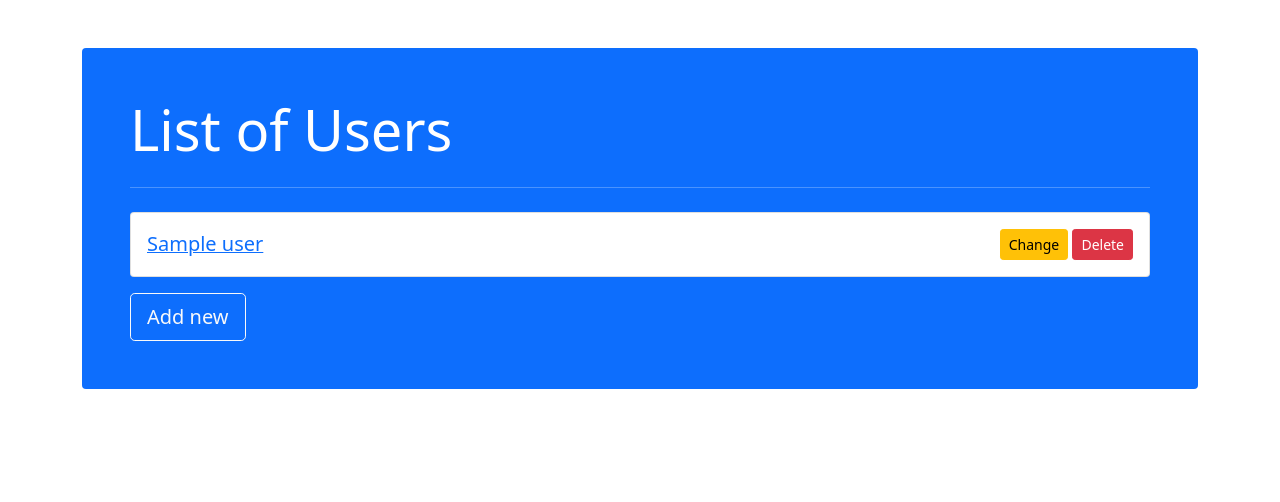
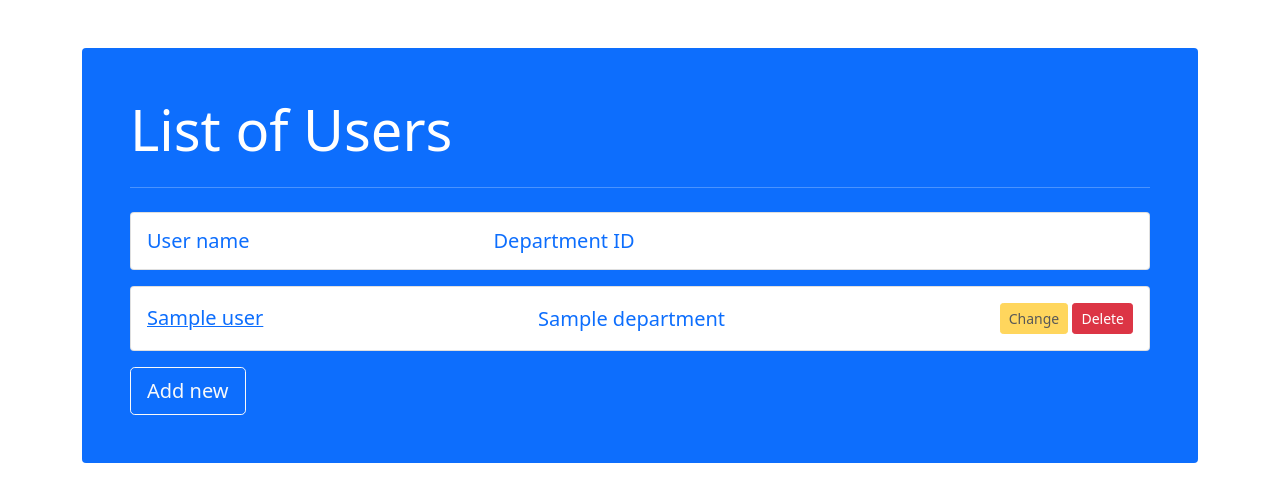
Before and after one commit to UncleChernomor/test-webcoder, a PHP site: template src/Views/pages/users/index.php in a window 1280 px wide. Shown: the part 56-558 px from the top of the page. Run offline with PHP 8.4, Linux system fonts and the light colour scheme; the template is opened without the code that fills it: most values are stand-ins (such as "Sample title", 1, 10 or a date in 2020); some libraries are stand-ins or nearby versions.

Commit message:
create User is realesed

```diff
--- a/src/Controllers/DepartmentController.php
+++ b/src/Controllers/DepartmentController.php
@@ -37,7 +37,7 @@ class DepartmentController extends RootController
 
     public function store(): void
     {
-        $name = trim($_POST['name-department']) ?? null;
+        $name = trim(filter_var($_POST['name-department'] ?? '', FILTER_SANITIZE_STRING)) ?? null;
 
         // min validation
         if (!$name || mb_strlen($name) < 2 || mb_strlen($name) > 50) {
@@ -46,6 +46,7 @@ class DepartmentController extends RootController
             ]);
             return;
         }
+
         try {
             $pdo = Database::getInstance()->getConnection();
             $department = new Department($pdo, null, $name);
--- a/src/Views/pages/departments/index.php
+++ b/src/Views/pages/departments/index.php
@@ -14,7 +14,7 @@
                                 <div class="card-body d-flex justify-content-between align-items-center">
                                     <a href="/departments/<?php echo $department['id']; ?>"><span class="h5 mb-0"><?php echo htmlspecialchars($department['name']); ?></span></a>
                                     <div>
-                                        <a href="/departments/<?php echo $department['id']; ?>/edit" class="btn btn-warning btn-sm mr-2">Change</a>
+                                        <a href="/departments/<?php echo $department['id']; ?>/edit" class="btn btn-warning btn-sm mr-2 disabled">Change</a>
                                         <form method="post" action="/departments/<?php echo $department['id']; ?>/delete" style="display:inline;" onsubmit="return confirm('Are you sure?');">
                                             <input type="hidden" name="id" value="<?php echo $department['id']; ?>">
                                             <button type="submit" class="btn btn-danger btn-sm">Delete</button>
--- a/src/Views/pages/users/index.php
+++ b/src/Views/pages/users/index.php
@@ -1,3 +1,12 @@
+<?php
+
+$departmentsName = [];
+if (!empty($departments)) {
+    foreach ($departments as $department) {
+        $departmentsName[$department['id']] = $department['name'];
+    }
+}
+?>
 <div class="container">
     <div class="row">
         <div class="col-12">
@@ -5,28 +14,54 @@
                 <h1 class="display-4">List of Users</h1>
                 <hr class="my-4">
                 <div class="mt-4">
-                    <?php if (!empty($error)): ?>
+                    <?php
+                    if (!empty($error)): ?>
                         <div class="alert alert-danger"><?= htmlspecialchars($error) ?></div>
-                    <?php endif; ?>
-                    <?php if (!empty($users)): ?>
-                        <?php foreach ($users as $user): ?>
+                    <?php
+                    endif; ?>
+                    <div class="card mb-3">
+                        <div class="card-body d-flex justify-content-between align-items-center">
+                            <span class="h5 mb-0 text-primary">User name</span>
+                            <span class="h5 mb-0 text-primary">Department ID</span>
+                            <span class="h5 mb-0 text-primary">&nbsp;</span>
+                            <span class="h5 mb-0 text-primary">&nbsp;</span>
+                        </div>
+                    </div>
+                    <?php
+                    if (!empty($users)): ?>
+                        <?php
+                        foreach ($users as $user): ?>
                             <div class="card mb-3">
                                 <div class="card-body d-flex justify-content-between align-items-center">
-                                    <a href="/users/<?php echo $user['id']; ?>"><span class="h5 mb-0"><?php echo htmlspecialchars($user['name']); ?></span></a>
+                                    <a href="/users/<?php
+                                    echo $user['id']; ?>"><span class="h5 mb-0"><?php
+                                            echo htmlspecialchars($user['name']); ?></span></a>
+                                    <?php
+                                    if (!empty($departmentsName[$user['department_id']])): ?>
+                                        <span class="h5 mb-0 text-primary"><?= $departmentsName[$user['department_id']]; ?></span>
+                                    <?php
+                                    endif; ?>
                                     <div>
-                                        <a href="/users/<?php echo $user['id']; ?>/edit" class="btn btn-warning btn-sm mr-2">Change</a>
-                                        <form method="post" action="/users/<?php echo $user['id']; ?>/delete" style="display:inline;" onsubmit="return confirm('Are you sure?');">
-                                            <input type="hidden" name="id" value="<?php echo $user['id']; ?>">
+                                        <a href="/users/<?php
+                                        echo $user['id']; ?>/edit" class="btn btn-warning btn-sm mr-2 disabled">Change</a>
+                                        <form method="post" action="/users/<?php
+                                        echo $user['id']; ?>/delete" style="display:inline;"
+                                              onsubmit="return confirm('Are you sure?');">
+                                            <input type="hidden" name="id" value="<?php
+                                            echo $user['id']; ?>">
                                             <button type="submit" class="btn btn-danger btn-sm">Delete</button>
                                         </form>
 
                                     </div>
                                 </div>
                             </div>
-                        <?php endforeach; ?>
-                    <?php else: ?>
+                        <?php
+                        endforeach; ?>
+                    <?php
+                    else: ?>
                         <p>There aren't users to show.</p>
-                    <?php endif; ?>
+                    <?php
+                    endif; ?>
 
                     <a class="btn btn-outline-light btn-lg" href="/users/create" role="button">Add new</a>
                 </div>
```
Also changed, not shown: src/Controllers/UserController.php (+49 -10 lines), src/Models/User.php (+11 -6 lines), webcoder.sqlite.
